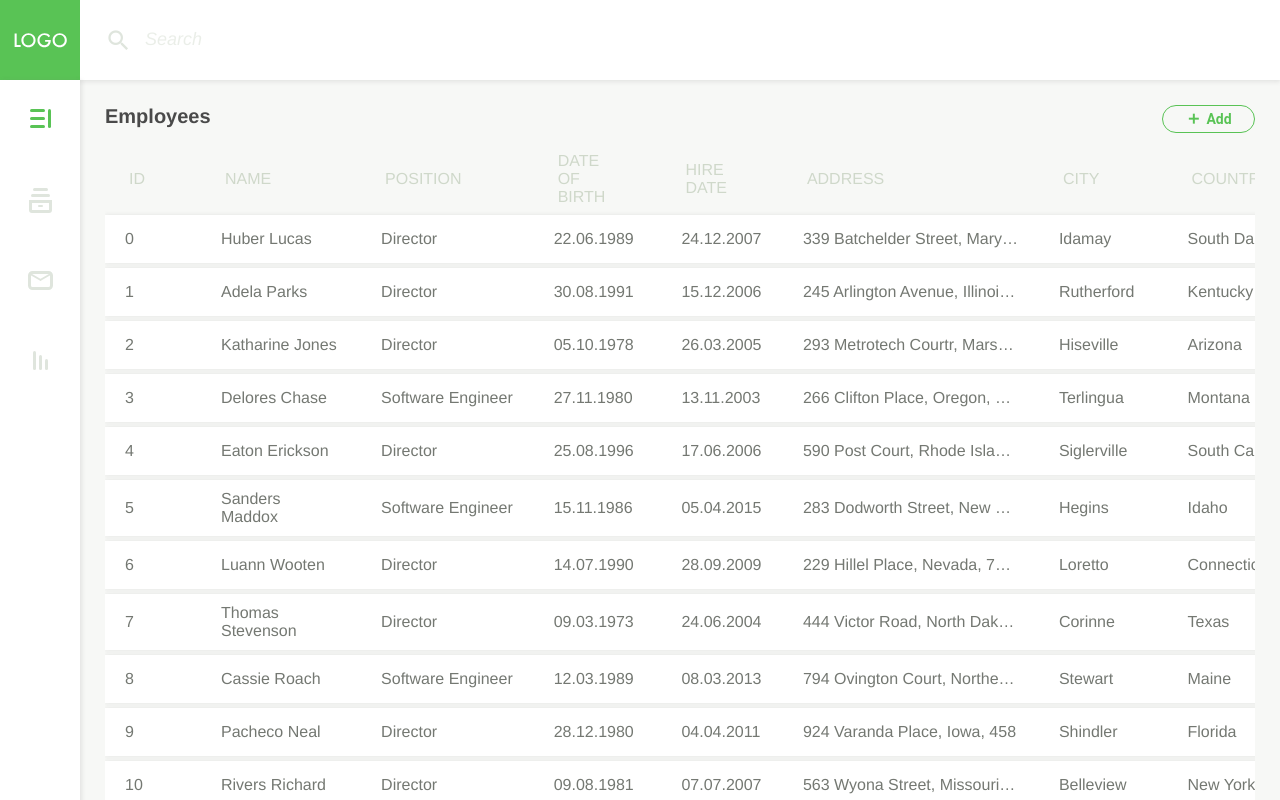
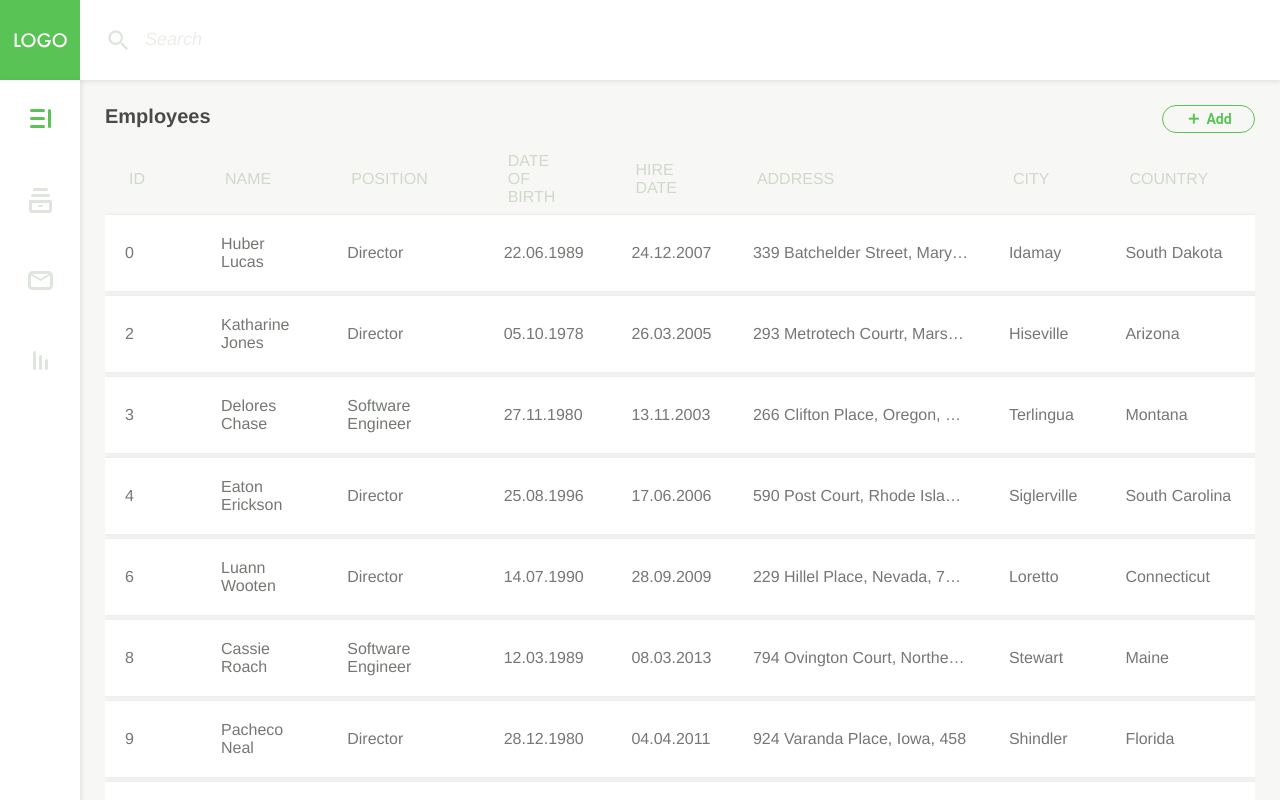
Before and after one commit to maveric-ui/react-crud, a React app: page / in a window 1280 px wide. Built offline with nearby package versions, Linux system fonts and the light colour scheme; data requests are answered from the project's data file.

Commit message:
stable reducer + action

```diff
--- a/profiles.json
+++ b/profiles.json
@@ -9,16 +9,6 @@
       "address": "339 Batchelder Street,  Maryland, 8588",
       "city": "Idamay",
       "country": "South Dakota"
-    },
-    {
-      "id": 1,
-      "name": "Adela Parks",
-      "position": "Director",
-      "dateOfBirth": "1991-08-30",
-      "hireDate": "2006-12-15",
-      "address": "245 Arlington Avenue,  Illinois, 8955",
-      "city": "Rutherford",
-      "country": "Kentucky"
     },
     {
       "id": 2,
@@ -51,16 +41,6 @@
       "country": "South Carolina"
     },
     {
-      "id": 5,
-      "name": "Sanders Maddox",
-      "position": "Software Engineer",
-      "dateOfBirth": "1986-11-15",
-      "hireDate": "2015-04-05",
-      "address": "283 Dodworth Street,  New Jersey, 6443",
-      "city": "Hegins",
-      "country": "Idaho"
-    },
-    {
       "id": 6,
       "name": "Luann Wooten",
       "position": "Director",
@@ -69,16 +49,6 @@
       "address": "229 Hillel Place,  Nevada, 7710",
       "city": "Loretto",
       "country": "Connecticut"
-    },
-    {
-      "id": 7,
-      "name": "Thomas Stevenson",
-      "position": "Director",
-      "dateOfBirth": "1973-03-09",
-      "hireDate": "2004-06-24",
-      "address": "444 Victor Road,  North Dakota, 9554",
-      "city": "Corinne",
-      "country": "Texas"
     },
     {
       "id": 8,
@@ -101,36 +71,6 @@
       "country": "Florida"
     },
     {
-      "id": 10,
-      "name": "Rivers Richard",
-      "position": "Director",
-      "dateOfBirth": "1981-08-09",
-      "hireDate": "2007-07-07",
-      "address": "563 Wyona Street,  Missouri, 8486",
-      "city": "Belleview",
-      "country": "New York"
-    },
-    {
-      "id": 11,
-      "name": "Tonia Mccarty",
-      "position": "Software Engineer",
-      "dateOfBirth": "1980-08-20",
-      "hireDate": "2016-05-28",
-      "address": "451 Indiana Place,  Delaware, 9837",
-      "city": "Wedgewood",
-      "country": "Minnesota"
-    },
-    {
-      "id": 12,
-      "name": "Guthrie Hogan",
-      "position": "Director",
-      "dateOfBirth": "1980-11-25",
-      "hireDate": "2012-07-12",
-      "address": "751 Halleck Street,  Wyoming, 6639",
-      "city": "Esmont",
-      "country": "Wisconsin"
-    },
-    {
       "id": 13,
       "name": "Adams Pacheco",
       "position": "Director",
@@ -142,13 +82,13 @@
     },
     {
       "id": 14,
-      "name": "Leonard Reynolds",
-      "position": "Director",
-      "dateOfBirth": "1993-03-17",
-      "hireDate": "2006-03-28",
-      "address": "444 Farragut Place,  West Virginia, 2700",
-      "city": "Darrtown",
-      "country": "Virginia"
+      "name": "Agent Smith",
+      "position": "Project Manager",
+      "dateOfBirth": "1999-07-01",
+      "hireDate": "2012-05-12",
+      "address": "645 Cortelyou Road,  Michigan, 6810",
+      "city": "Chilton",
+      "country": "California"
     },
     {
       "id": 15,
@@ -241,24 +181,14 @@
       "country": "Virgin Islands"
     },
     {
-      "name": "34634dfshfds",
-      "position": "34gfdhdfg4e57dgfj",
+      "name": "325235",
+      "position": "235235",
       "dateOfBirth": "",
       "hireDate": "",
       "address": "",
       "city": "",
       "country": "",
       "id": 24
-    },
-    {
-      "name": "dsgdsgdsgdsgds",
-      "position": "",
-      "dateOfBirth": "",
-      "hireDate": "",
-      "address": "",
-      "city": "",
-      "country": "",
-      "id": 25
     }
   ]
 }
--- a/src/actions/ProfilesAction.js
+++ b/src/actions/ProfilesAction.js
@@ -3,9 +3,11 @@ import axios from 'axios';
 export const PROFILES_REQUEST = "PROFILES_REQUEST";
 export const PROFILES_REQUEST_SUCCESS = "PROFILES_REQUEST_SUCCESS";
 export const PROFILES_REQUEST_FAIL = "PROFILES_REQUEST_FAIL";
+export const EMPLOYEE_ADD_SUCCESS = "EMPLOYEE_ADD_SUCCESS";
+export const EMPLOYEE_DELETE = "EMPLOYEE_DELETE";
 
-export const EMPLOYEE_ADD_SUCCESS = "EMPLOYEE_ADD_SUCCESS";
-export const EMPLOYEE_ADD_FAIL = "EMPLOYEE_ADD_FAIL";
+const url = 'http://localhost:3200/profiles';
+
 
 export const getProfiles = () => {
   return dispatch => {
@@ -14,7 +16,7 @@ export const getProfiles = () => {
     });
 
     setTimeout(() => {
-      axios.get('http://localhost:3200/profiles')
+      axios.get(url)
           .then((response) => {
             dispatch({
               type: PROFILES_REQUEST_SUCCESS,
@@ -34,19 +36,28 @@ export const getProfiles = () => {
 
 export const addEmployee = newEmployee => {
   return dispatch => {
-    axios.post('http://localhost:3200/profiles', newEmployee)
+    axios.post(url, newEmployee)
         .then((newEmployee) => {
           dispatch({
             type: EMPLOYEE_ADD_SUCCESS,
             payload: newEmployee,
           });
         })
+  }
+};
+
+export const deleteEmployee = employeeID => {
+  return dispatch => {
+    axios.delete(`${url}/${employeeID}`, {data: employeeID})
+        .then((res) => {
+          dispatch({
+            type: EMPLOYEE_DELETE,
+            payload: res.config.data
+          });
+        })
         .catch(() => {
-          dispatch({
-            type: EMPLOYEE_ADD_FAIL,
-            error: true,
-            payload: new Error('failed'),
-          })
+          return new Error('failed')
         })
   }
+
 };
--- a/src/components/FormAddComponent/FormAddComponent.js
+++ b/src/components/FormAddComponent/FormAddComponent.js
@@ -37,9 +37,8 @@ class FormAddComponent extends Component {
     });
   };
 
-  onSubmit = (event) => {
-    event.preventDefault();
-
+  onSubmit = (e) => {
+    e.preventDefault()
     const name = this.state.name;
     const position = this.state.position;
     const dateOfBirth = this.state.dateOfBirth;
@@ -74,8 +73,7 @@ class FormAddComponent extends Component {
     } = this.state;
 
     return (
-        <form className="form-container" noValidate autoComplete="off">
-          {console.log(this.props.profiles)}
+        <form className="form-container" noValidate autoComplete="off" onSubmit={this.onSubmit}>
           <FormControl>
             <Input
                 required
@@ -147,7 +145,7 @@ class FormAddComponent extends Component {
           </FormControl>
 
           <div className="form__controls">
-            <Button type="submit" variant="outlined" className="btn btn-save" onClick={this.onSubmit}>
+            <Button type="submit" variant="outlined" className="btn btn-save">
               <Icon className="i-check">check</Icon>
               Save
             </Button>
--- a/src/components/ModalAdd/ModalAdd.js
+++ b/src/components/ModalAdd/ModalAdd.js
@@ -67,7 +67,6 @@ class ModalAdd extends Component {
 
 const mapStateToProps = store => {
   return {
-    newEmployee: store.profilesReducer.employee,
     profiles: store.profilesReducer.profiles
   }
 };
--- a/src/components/TableComponent/TableComponent.js
+++ b/src/components/TableComponent/TableComponent.js
@@ -1,8 +1,16 @@
 import React, { Component } from 'react';
 import './TableComponent.less';
-import { Table, TableBody, TableCell, TableHead, TableRow } from '@material-ui/core';
+import { Table, TableBody, TableCell, TableHead, TableRow, Button, Icon } from '@material-ui/core';
 
 class TableComponent extends Component {
+
+  onEdit = (e, profile) => {
+    console.log(profile)
+  };
+
+  onDelete = (e, employee) => {
+    this.props.deleteEmployee(employee.id);
+  };
 
   renderTableBodyCells = () => {
     const {profiles} = this.props;
@@ -10,13 +18,13 @@ class TableComponent extends Component {
       const dateOption = {
         day: "numeric",
         month: "numeric",
-        year:"numeric",
+        year: "numeric",
       };
       const dateOfBirth = new Date(profile.dateOfBirth).toLocaleDateString('ru', dateOption);
       const hireDate = new Date(profile.hireDate).toLocaleDateString('ru', dateOption);
       return (
           <TableRow key={profile.id} className="table__body__row">
-            <TableCell className="table__body__cell cell__id">{profile.id}</TableCell>
+            <TableCell className="table__body__cell">{profile.id}</TableCell>
             <TableCell className="table__body__cell">{profile.name}</TableCell>
             <TableCell className="table__body__cell">{profile.position}</TableCell>
             <TableCell className="table__body__cell">{dateOfBirth}</TableCell>
@@ -24,6 +32,20 @@ class TableComponent extends Component {
             <TableCell className="table__body__cell cell__address">{profile.address}</TableCell>
             <TableCell className="table__body__cell">{profile.city}</TableCell>
             <TableCell className="table__body__cell">{profile.country}</TableCell>
+            <TableCell className="table__body__cell">
+              <Button variant="fab" aria-label="Edit" className="btn btn-edit"
+                      onClick={((e) => this.onEdit(e, profile))}
+              >
+                <Icon>edit_icon</Icon>
+              </Button>
+            </TableCell>
+            <TableCell className="table__body__cell">
+              <Button variant="fab" aria-label="Delete" className="btn btn-delete"
+                      onClick={((e) => this.onDelete(e, profile))}
+              >
+                <Icon>delete_icon</Icon>
+              </Button>
+            </TableCell>
           </TableRow>
       )
     });
--- a/src/components/TableComponent/TableComponent.less
+++ b/src/components/TableComponent/TableComponent.less
@@ -29,10 +29,13 @@
       font-family: 'Helvetica', sans-serif;
       color: @medium-grey;
       padding: 10px 20px;
-    }
 
-    .cell__id {
-        width: 2%;
+
+      .btn {
+        padding: 0;
+        background-color: @white;
+        color: @primary-color;
+      }
     }
 
     .cell__address {
--- a/src/containers/PageContainer/PageContainer.js
+++ b/src/containers/PageContainer/PageContainer.js
@@ -3,6 +3,8 @@ import './PageContainer.less';
 import TableComponent from '../../components/TableComponent/TableComponent';
 import ModalAdd from '../../components/ModalAdd/ModalAdd';
 import Loader from 'react-loader-spinner'
+import connect from 'react-redux/es/connect/connect';
+import { deleteEmployee } from '../../actions/ProfilesAction';
 
 class PageContainer extends Component {
 
@@ -25,23 +27,32 @@ class PageContainer extends Component {
   };
 
   render() {
-    const {profiles, isLoading} = this.props;
+    const {profiles, isLoading, deleteEmployee} = this.props;
     return (
         <div className="page-container">
           {isLoading ? this.renderLoadingTemplate() :
               (
                   <React.Fragment>
                     <ModalAdd/>
-                    <TableComponent profiles={profiles}/>
+                    <TableComponent
+                        profiles={profiles}
+                        deleteEmployee={deleteEmployee}
+                    />
                   </React.Fragment>
               )
-
           }
-
         </div>
     )
   }
 }
 
+const mapDispatchToProps = dispatch => {
+  return {
+    deleteEmployee: employeeID => dispatch(deleteEmployee(employeeID))
+  }
+};
 
-export default PageContainer
+export default connect(
+    null,
+    mapDispatchToProps,
+)(PageContainer)
--- a/src/reducers/ProfilesReducer.js
+++ b/src/reducers/ProfilesReducer.js
@@ -2,7 +2,7 @@ import {
   PROFILES_REQUEST,
   PROFILES_REQUEST_SUCCESS,
   PROFILES_REQUEST_FAIL,
-  EMPLOYEE_ADD_SUCCESS,
+  EMPLOYEE_ADD_SUCCESS, EMPLOYEE_DELETE,
 } from '../actions/ProfilesAction';
 
 const initialState = {
@@ -18,14 +18,19 @@ export const profilesReducer = (state = initialState, action) => {
       return {...state, isLoading: true, error: null};
 
     case PROFILES_REQUEST_SUCCESS:
-      return {...state, isLoading: false, profiles:  action.payload};
+      return {...state, isLoading: false, profiles: action.payload};
 
     case EMPLOYEE_ADD_SUCCESS:
       return {...state, isLoading: false, profiles: [...state.profiles, action.payload.data]};
 
+    case EMPLOYEE_DELETE:
+      const filterProfiles = state.profiles.filter((profile) => {
+        return profile.id !== action.payload
+      });
+      return {...state, isLoading: false, profiles: filterProfiles};
+
     case PROFILES_REQUEST_FAIL:
       return {...state, isLoading: false, error: action.payload};
-
 
     default:
       return state
```
